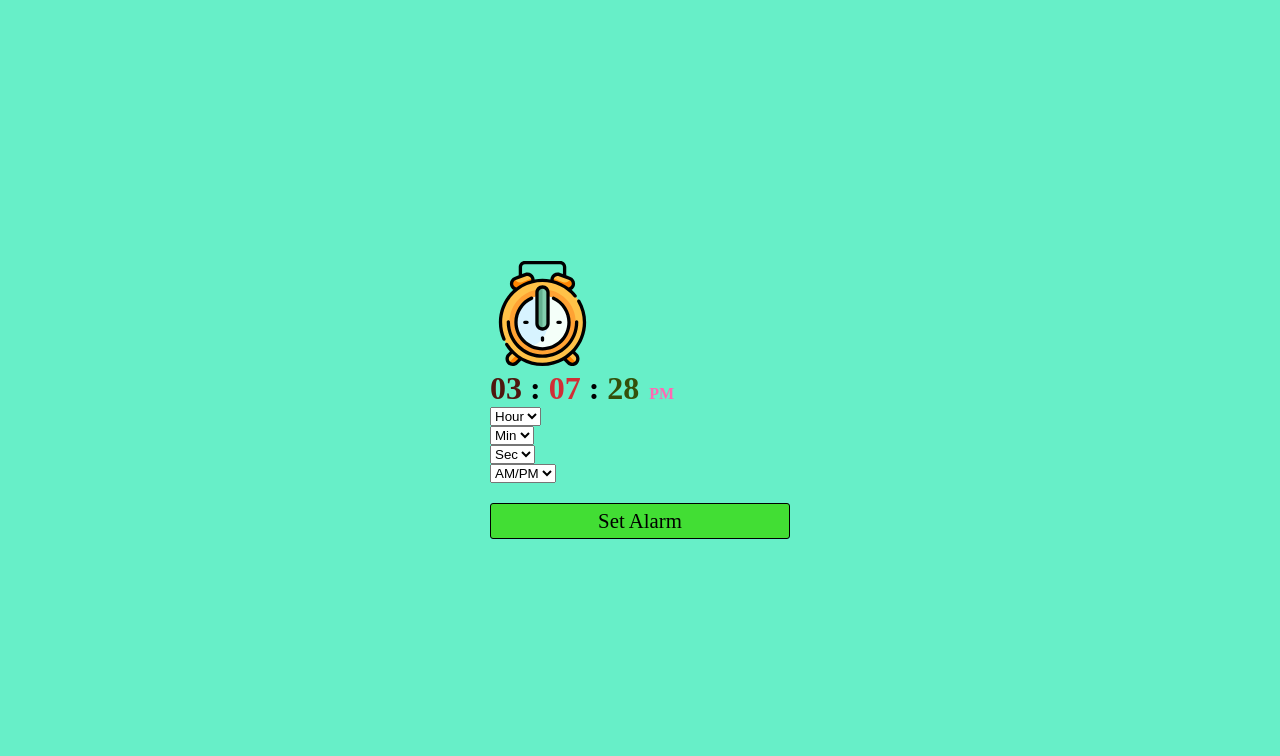
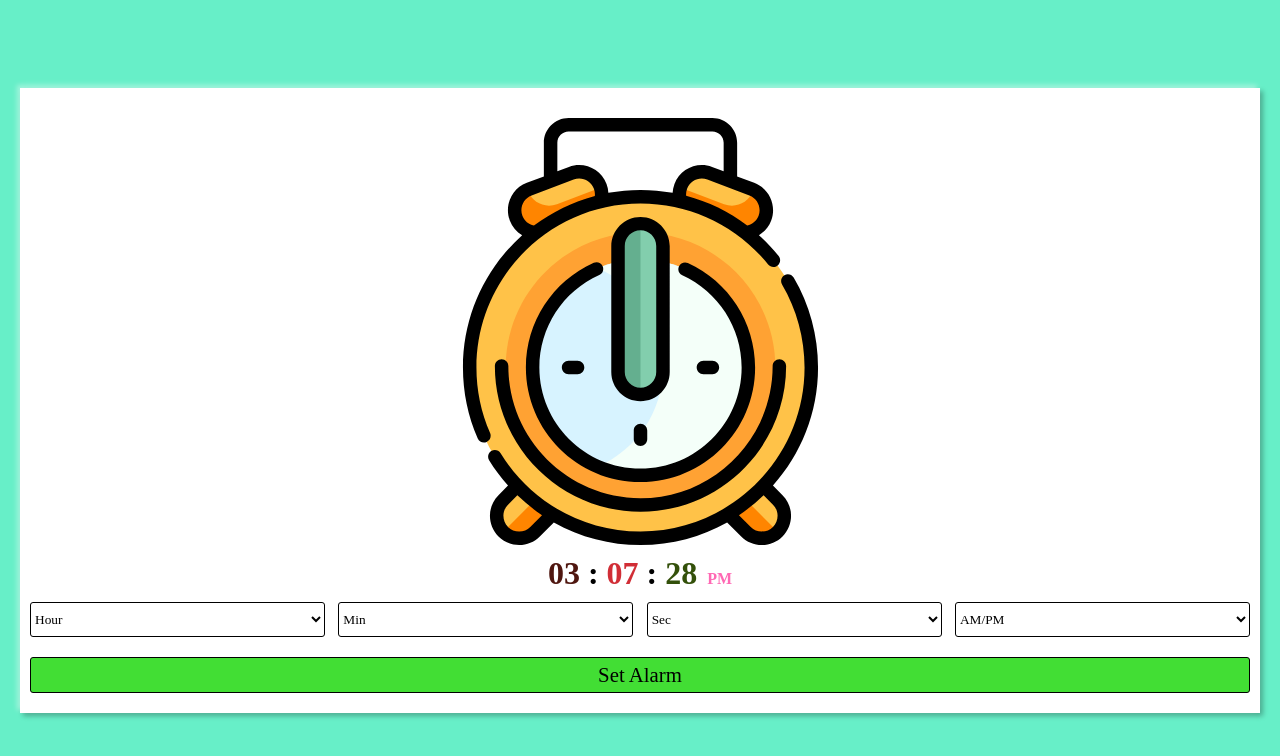
Before and after one commit to Shatha-Amin/Alarm-Clock, a plain HTML site: page index.html in a window 1280 px wide. Drawn offline with Linux system fonts and the light colour scheme; a web font is replaced by a local one.

Commit message:
Update style.css

```diff
--- a/style.css
+++ b/style.css
@@ -19,7 +19,7 @@ body {
 	font-family: newFont;
 }
 
-.wrap {
+.ja {
 	width: calc(100% - 40px);
 	background-color: #fff;
 	padding: 20px 10px;
@@ -30,22 +30,22 @@ body {
 	box-shadow: -3px -3px 5px rgba(255, 255, 255, 0.4),
 	             3px 3px 5px rgba(0, 0, 0, 0.288);
 }
-.wrap > * {
+.ja > * {
 	margin-top: 10px;
 }
-.wrap .content{
+.ja .content{
 	width: 100%;
 	display: flex;
 	height: 35px;
 	justify-content: space-between;
 }
 
-.wrap .content .column{
+.ja .content .column{
 	width: calc(100% / 4 - 10px);
 	border: black solid 1px;
 	border-radius: 3px;
 }
-.wrap .content .column select {
+.ja .content .column select {
 	width: 100%;
 	height: 100%;
 	border: none;
```
